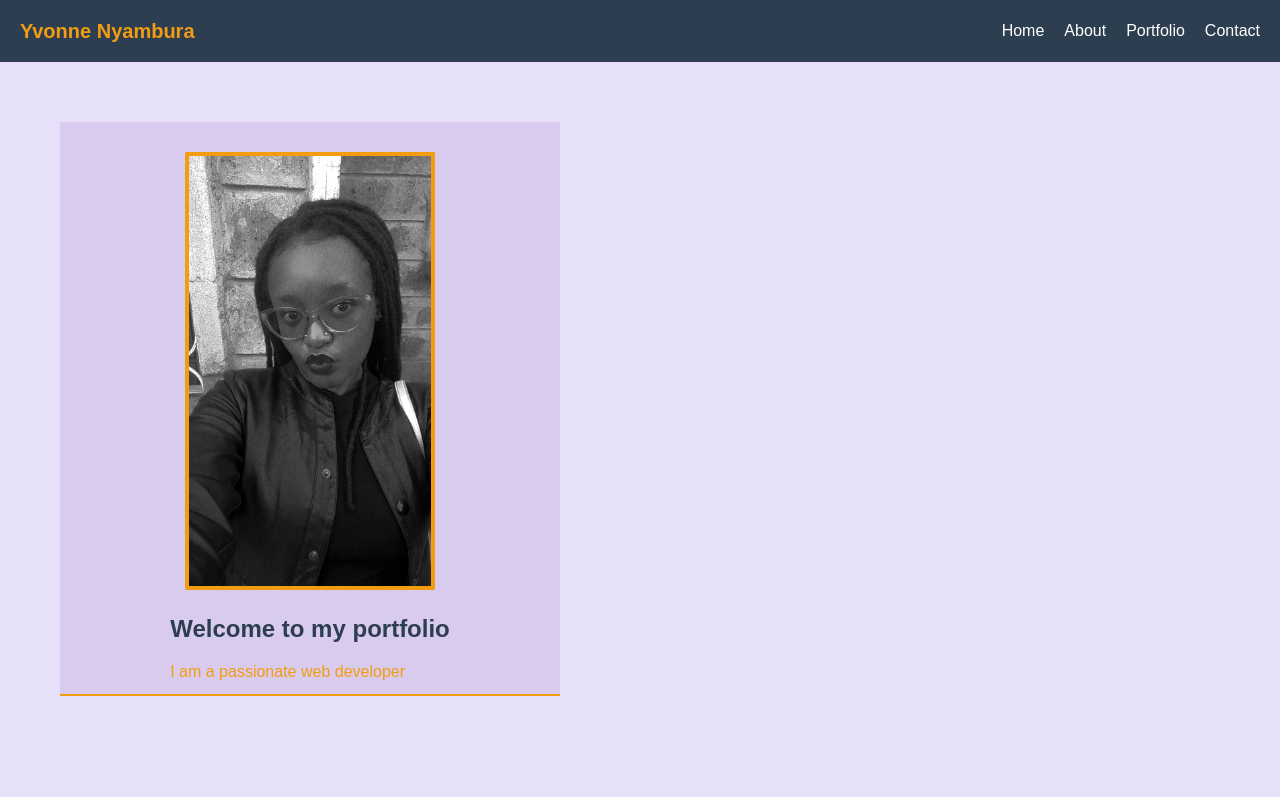
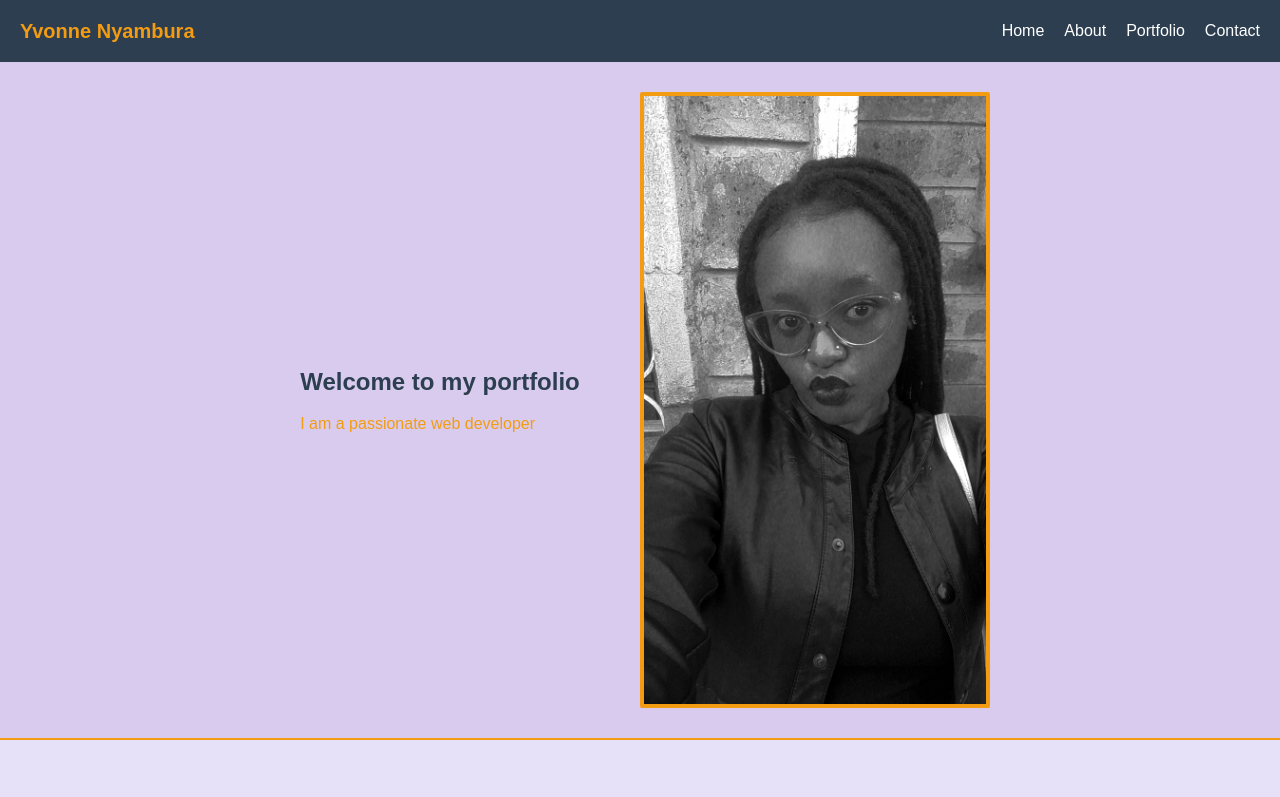
Before and after one commit to yvonnenyambura/portfolio-project, a plain HTML site: page index.html in a window 1280 px wide. Shown: the top 797 px of the page. Drawn offline with Linux system fonts and the light colour scheme.

Commit message:
add changes

```diff
--- a/index.html
+++ b/index.html
@@ -14,23 +14,24 @@
         <nav>
             <h1>Yvonne Nyambura</h1>
             <ul>
-                <li><a href="hero">Home</a></li>
-                <li><a href="about">About</a></li>
-                <li><a href="portfolio">Portfolio</a></li>
-                <li><a href="contact">Contact</a></li>
+                <li><a href="#hero">Home</a></li>
+                <li><a href="#about">About</a></li>
+                <li><a href="#portfolio">Portfolio</a></li>
+                <li><a href="#contact">Contact</a></li>
 
             </ul>
         </nav>
     </header>
 
     <section id="hero" class="hero">
+      <div class="hero-text">
+
+      <h2>Welcome to my portfolio</h2>
+      <p>I am a passionate web developer</p>
+    </div>
 
     <img src="home.jpg" alt="Yvonne Nyambura">
 
-    <div class="hero-text">
-      <h2>Welcome to my portfolio</h2>
-      <p>I am a passionate web developer</p>
-    </div>
   </section>
 
 <section id="about" class="about">
--- a/style.css
+++ b/style.css
@@ -53,24 +53,32 @@ nav ul li a:hover {
 
 .hero {
     display: flex;
+    flex-direction: row;
     align-items: center;
     justify-content: center;
     flex-wrap: wrap;
-    padding: 10px 10px;
+    padding: 10px;
     background: #d8cbed;
     text-align: left;
     border-bottom: 2px solid #f39c12;
+    min-height: 250px;
+}
+
+
+.hero-text {
+    max-width: 500px;
+    margin: 20px 40px 20px 30px;
+    text-align: left;
+
 }
 
 .hero img {
-    max-width: 250px;
+    max-width: 350px;
+    width: 100%;
+    height: auto;
+    margin: 20px 20px 20px 20px;
     border-radius: 0.5%;
-    margin: 20px;
     border: 4px solid #f39c12;
-}
-.hero {
-    max-width: 500px;
-    margin: 60px;
 }
 
 .hero-text h2 {
@@ -165,7 +173,7 @@ footer .social-icons a {
     border-radius: 50%;
     background-color: #fff;
     color: #2c3e50;
-    font-size: 2px;
+    font-size: 1.8rem;
     transition: transform 0.3s, background-color 0.3s;
 }
 footer .social-icons a:hover {
```
